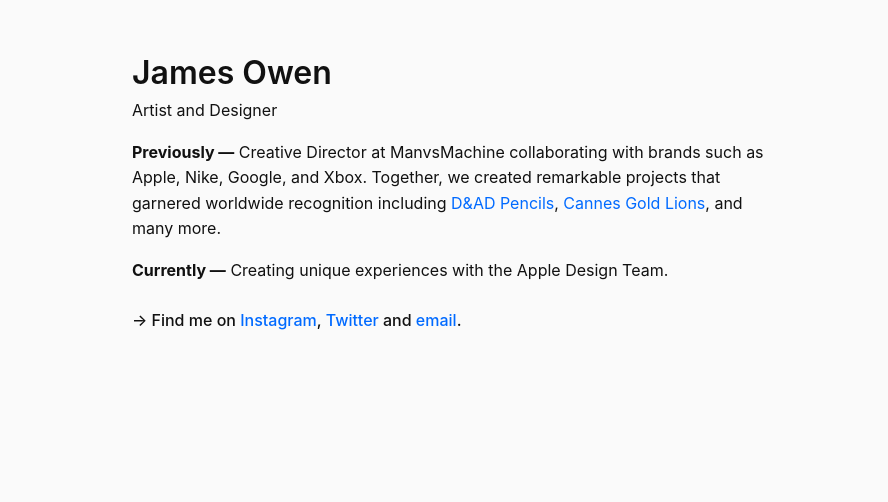
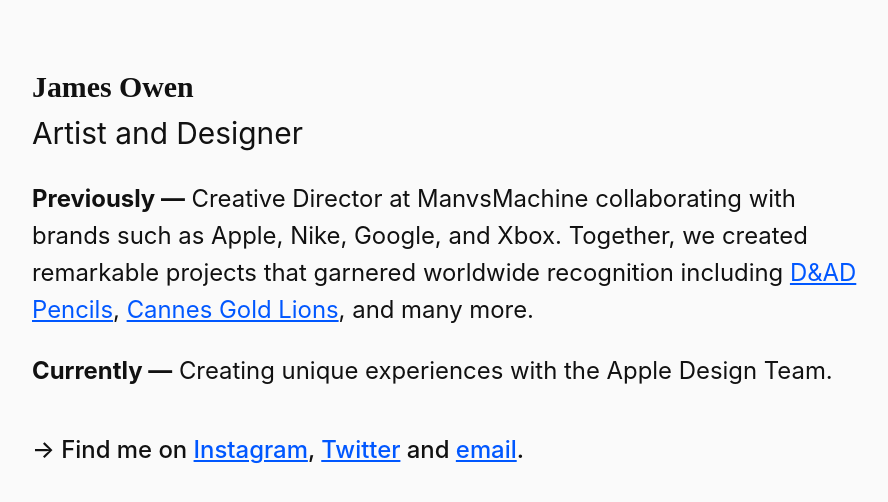
Before and after one commit to popcornclub/website, a plain HTML site: page index.html in a window 1280 px wide. Shown: the part 202-704 px from the top of the page, without its empty margins (188-1076 px from the left). Drawn offline with Linux system fonts and the light colour scheme.

Commit message:
Update style.css

```diff
--- a/style.css
+++ b/style.css
@@ -1,46 +1,63 @@
-/* Basic reset & typography */
+/* Root scale — 16 → 20 px depending on viewport */
+:root {
+  --step-0: clamp(1rem, 0.875rem + 0.5vw, 1.25rem); /* body */
+  --step-1: calc(var(--step-0) * 1.25);             /* h1 / subtitle */
+}
+
 html, body {
   height: 100%;
   margin: 0;
-  font-family: -apple-system, BlinkMacSystemFont, "Segoe UI", Roboto, Helvetica, Arial, sans-serif;
+  font-family: "Inter", -apple-system, BlinkMacSystemFont, "Segoe UI", Roboto, Helvetica, Arial, sans-serif;
+  font-size: var(--step-0);
+  line-height: 1.55;
   color: #111;
   background: #fafafa;
 }
 
-/* Center block vertically & horizontally */
+/* Center stack */
 body {
   display: flex;
   align-items: center;
   justify-content: center;
+  padding: 2rem;              /* keeps breathing room on ultrawide */
 }
 
+/* Core layout */
 main {
-  max-width: 640px;
-  padding: 0 1rem;
-  line-height: 1.6;
+  max-width: 42rem;           /* 672 px */
+  width: 100%;
 }
 
-/* Headline & subtitle */
+/* Headline */
 h1 {
-  margin: 0 0 0.5rem;
-  font-size: 2rem;
+  font-family: "Fraunces", serif;
+  font-size: var(--step-1);
   font-weight: 600;
+  margin: 0 0 0.4em;
 }
+
+/* Subtitle inherits h1 sizing but lighter weight */
 .subtitle {
   display: block;
-  font-size: 1rem;
+  font-family: "Inter", sans-serif;
   font-weight: 400;
 }
 
-/* Link styling */
+/* Links */
 a {
-  color: #006aff;
-  text-decoration: none;
+  color: #0057ff;
+  text-decoration-thickness: .08em;
+  text-underline-offset: .1em;
+  transition: color .15s ease;
 }
-a:hover {
-  text-decoration: underline;
-}
+a:hover { color: #002f9e; }
+
 .links {
-  margin-top: 1.5rem;
+  margin-top: 1.75em;
   font-weight: 500;
 }
+
+/* Respect large “canvas” heights */
+@media (min-height: 50rem) {
+  body { padding: 4rem; }
+}
```
